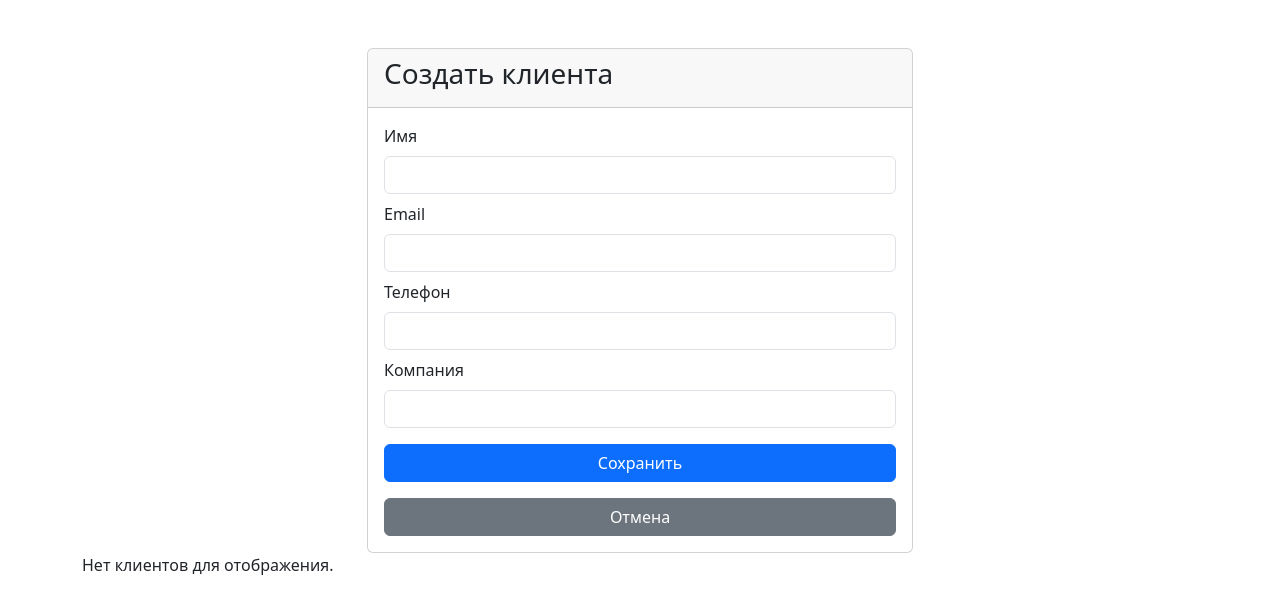
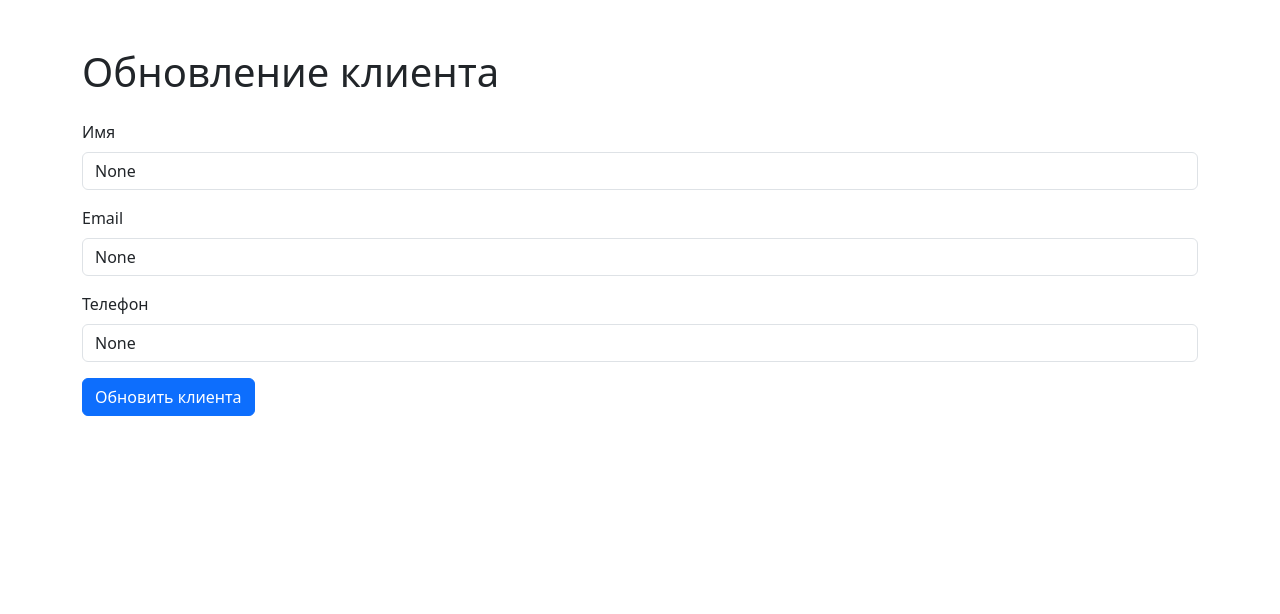
Before and after one commit to IvanKalyvan/crm_project_for_vacancy, a Django app: page /customer/create/ in a window 1280 px wide. Shown: the top 614 px of the page. Run offline with Django 5.2, Linux system fonts and the light colour scheme; some libraries are stand-ins or nearby versions.

Commit message:
fix html user form

```diff
--- a/crm/templates/crm/customer_form.html
+++ b/crm/templates/crm/customer_form.html
@@ -1,82 +1,56 @@
 <!DOCTYPE html>
-<html lang="uk">
+<html lang="ru">
 <head>
     <meta charset="UTF-8">
     <meta name="viewport" content="width=device-width, initial-scale=1.0">
-    <title>{% block title %}Добавить клиента{% endblock %}</title>
+    <title>Обновление клиента</title>
+    <link href="https://cdn.jsdelivr.net/npm/bootstrap@5.3.0/dist/css/bootstrap.min.css" rel="stylesheet">
+    <script src="https://cdn.jsdelivr.net/npm/alpinejs@3.14.8/dist/cdn.min.js" defer></script>
+    <script src="https://unpkg.com/htmx.org@1.9.10"></script>
+</head>
+<body>
 
-    <link href="https://cdn.jsdelivr.net/npm/bootstrap@5.3.0/dist/css/bootstrap.min.css" rel="stylesheet">
-    <script src="https://unpkg.com/htmx.org@2.0.0" defer></script>
-    <script src="https://cdn.jsdelivr.net/npm/alpinejs@3.14.18/dist/cdn.min.js" defer></script>
+<div class="container mt-5">
+    <h1 class="mb-4">Обновление клиента</h1>
 
-    <style>
-        [x-cloak] { display: none !important; }
-    </style>
-</head>
-<body class="container my-5">
+    {% if errors %}
+        <div class="alert alert-danger mt-3">
+            <ul>
+                {% for error in errors %}
+                    <li>{{ error }}</li>
+                {% endfor %}
+            </ul>
+        </div>
+    {% endif %}
 
-    <div class="row justify-content-center">
-        <div class="col-md-6">
-            <div class="card">
-                <div class="card-header">
-                    <h3>{% block client_name %}Создать клиента{% endblock %}</h3>
-                </div>
-                <div class="card-body">
-                    <form
-                        method="post"
-                        hx-post="{% url 'customer_create' %}"
-                        hx-target="#customer-display"
-                        hx-swap="outerHTML"
-                        x-data="{ loading: false, name: '', email: '', phone: '', company: '' }"
-                        @submit="loading = true"
-                        hx-on="htmx:after-request: loading = false; name = ''; email = ''; phone = ''; company = '';"
-                    >
-                        {% csrf_token %}
-                        <div class="mb-3">
-                            <label for="id_name" class="form-label">Имя</label>
-                            <input type="text" name="name" id="id_name" class="form-control" x-model="name" required>
+    <!-- Форма с HTMX -->
+    <form method="post" action="{% url 'customer_create' %}"
+          hx-target="#response-message" hx-swap="outerHTML" hx-on="htmx:beforeRequest: showLoading" hx-on="htmx:afterRequest: hideLoading">
+        {% csrf_token %}
 
-                            <label for="id_email" class="form-label mt-2">Email</label>
-                            <input type="email" name="email" id="id_email" class="form-control" x-model="email" required>
+        <div class="mb-3">
+            <label for="id_name" class="form-label">Имя</label>
+            <input type="text" id="id_name" name="name" value="{{ form.name.value }}" class="form-control" required>
+        </div>
 
-                            <label for="id_phone" class="form-label mt-2">Телефон</label>
-                            <input type="text" name="phone" id="id_phone" class="form-control" x-model="phone" required>
+        <div class="mb-3">
+            <label for="id_email" class="form-label">Email</label>
+            <input type="email" id="id_email" name="email" value="{{ form.email.value }}" class="form-control" required>
+        </div>
 
-                            <label for="id_company" class="form-label mt-2">Компания</label>
-                            <input type="text" name="company" id="id_company" class="form-control" x-model="company" required>
-                        </div>
-                        <button
-                            type="submit"
-                            class="btn btn-primary w-100 d-flex align-items-center justify-content-center"
-                            :disabled="loading"
-                        >
-                            <span x-show="!loading">Сохранить</span>
-                            <span x-show="loading" x-cloak class="spinner-border spinner-border-sm"></span>
-                        </button>
-                    </form>
-                    <a href="{% url 'customer_list' %}" class="btn btn-secondary mt-3 w-100">Отмена</a>
-                </div>
-            </div>
+        <div class="mb-3">
+            <label for="id_phone" class="form-label">Телефон</label>
+            <input type="text" id="id_phone" name="phone" value="{{ form.phone.value }}" class="form-control" required>
         </div>
+
+        <button type="submit" class="btn btn-primary">Обновить клиента</button>
+    </form>
+
+    <!-- Место для отображения сообщений -->
+    <div id="response-message">
+        <!-- Ошибки или сообщение об успешном обновлении появятся здесь -->
     </div>
-
-    <!-- Здесь будут отображаться данные новых клиентов -->
-    <div id="customer-display" x-data="{ customer: null, customers: [] }">
-        <div>
-            {% for customer in customers %}
-                <div class="card mt-3">
-                    <div class="card-body">
-                        <h5 class="card-title">{{ customer.name }}</h5>
-                        <p class="card-text">{{ customer.email }}</p>
-                        <p class="card-text">{{ customer.phone }}</p>
-                        <p class="card-text">{{ customer.company }}</p>
-                    </div>
-                </div>
-            {% empty %}
-                <p>Нет клиентов для отображения.</p>
-            {% endfor %}
-        </div>
-    </div>
+</div>
 
 </body>
 </html>
--- a/crm/templates/crm/customer_list.html
+++ b/crm/templates/crm/customer_list.html
@@ -18,7 +18,6 @@
                 <th>Имя</th>
                 <th>Email</th>
                 <th>Телефон</th>
-                <th>Компания</th>
                 <th>Действия</th>
             </tr>
         </thead>
@@ -28,7 +27,6 @@
                 <td>{{ customer.name }}</td>
                 <td>{{ customer.email }}</td>
                 <td>{{ customer.phone }}</td>
-                <td>{{ customer.company }}</td>
                 <td>
                     <a href="{% url 'customer_detail' customer.pk %}" class="btn btn-info btn-sm">Подробнее</a>
                     <a href="{% url 'customer_update' customer.pk %}" class="btn btn-warning btn-sm">Редактировать</a>
--- a/crm/views.py
+++ b/crm/views.py
@@ -1,15 +1,21 @@
 from django.views.generic import ListView, DetailView, CreateView, UpdateView, DeleteView
+from django.urls import reverse_lazy
+from django.shortcuts import render
+from django.http import HttpResponseRedirect
+
 from .models import Customer
-from django.urls import reverse_lazy
 
 class CustomerListView(ListView):
+
     model = Customer
     template_name = 'crm/customer_list.html'
     context_object_name = 'customers'
 
 class CustomerDetailView(DetailView):
+
     model = Customer
     template_name = 'crm/customer_detail.html'
+
 
 class CustomerCreateView(CreateView):
 
@@ -20,6 +26,19 @@
     def get_success_url(self):
 
         return reverse_lazy('customer_detail', kwargs={'pk': self.object.pk})
+
+    def form_invalid(self, form):
+
+        errors = []
+        for field, error_list in form.errors.items():
+            for error in error_list:
+                errors.append(f"{field.capitalize()}: {error}")
+
+        return render(self.request, 'crm/customer_form.html', {'form': form, 'errors': errors})
+
+    def form_valid(self, form):
+
+        return HttpResponseRedirect(reverse_lazy('customer_list'))
 
 class CustomerUpdateView(UpdateView):
 
@@ -32,6 +51,7 @@
         return reverse_lazy('customer_detail', kwargs={'pk': self.object.pk})
 
 class CustomerDeleteView(DeleteView):
+
     model = Customer
     template_name = 'crm/customer_confirm_delete.html'
     success_url = reverse_lazy('customer_list')
```
Also changed, not shown: crm/templates/crm/customer_detail.html (+21 -12 lines), crm/templates/crm/form_errors.html (+11 -0 lines).
